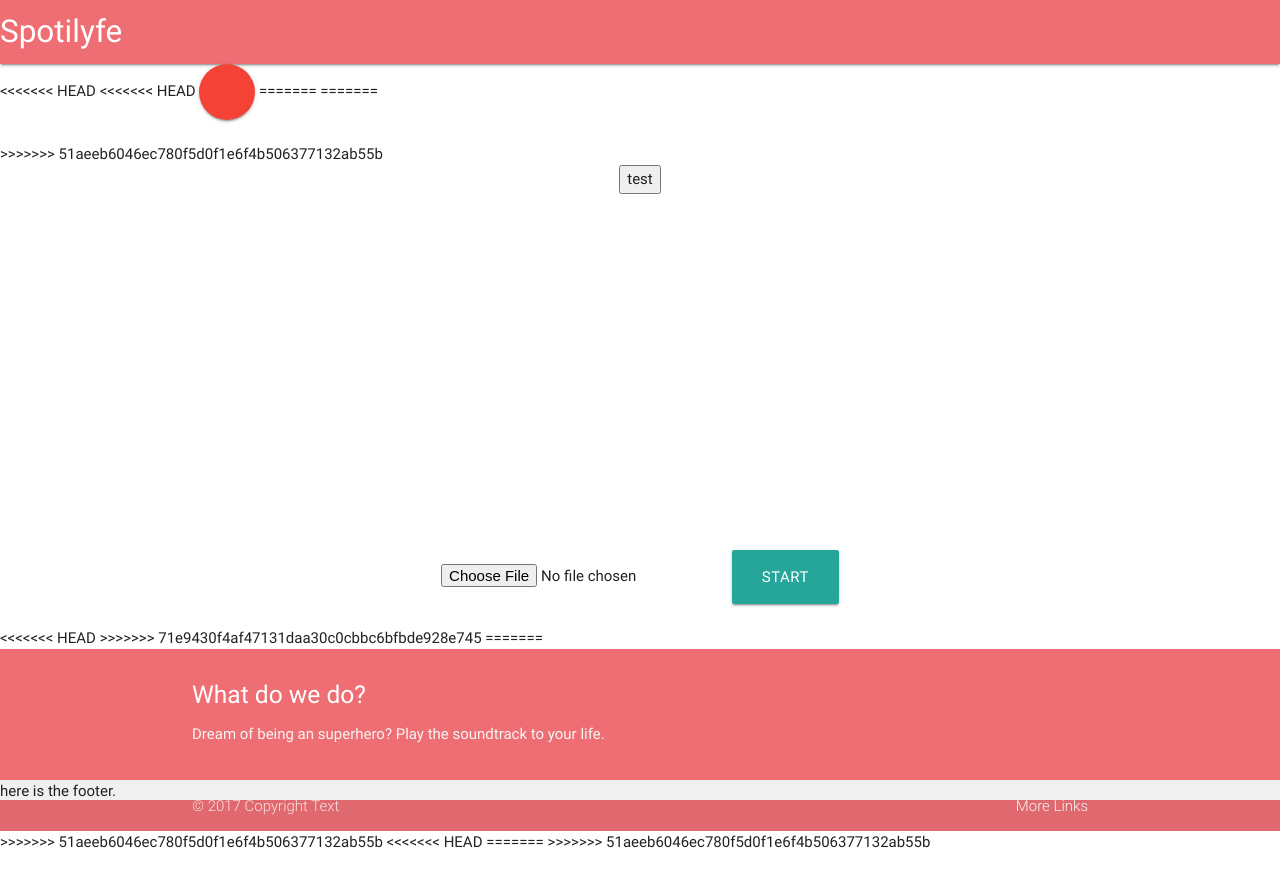
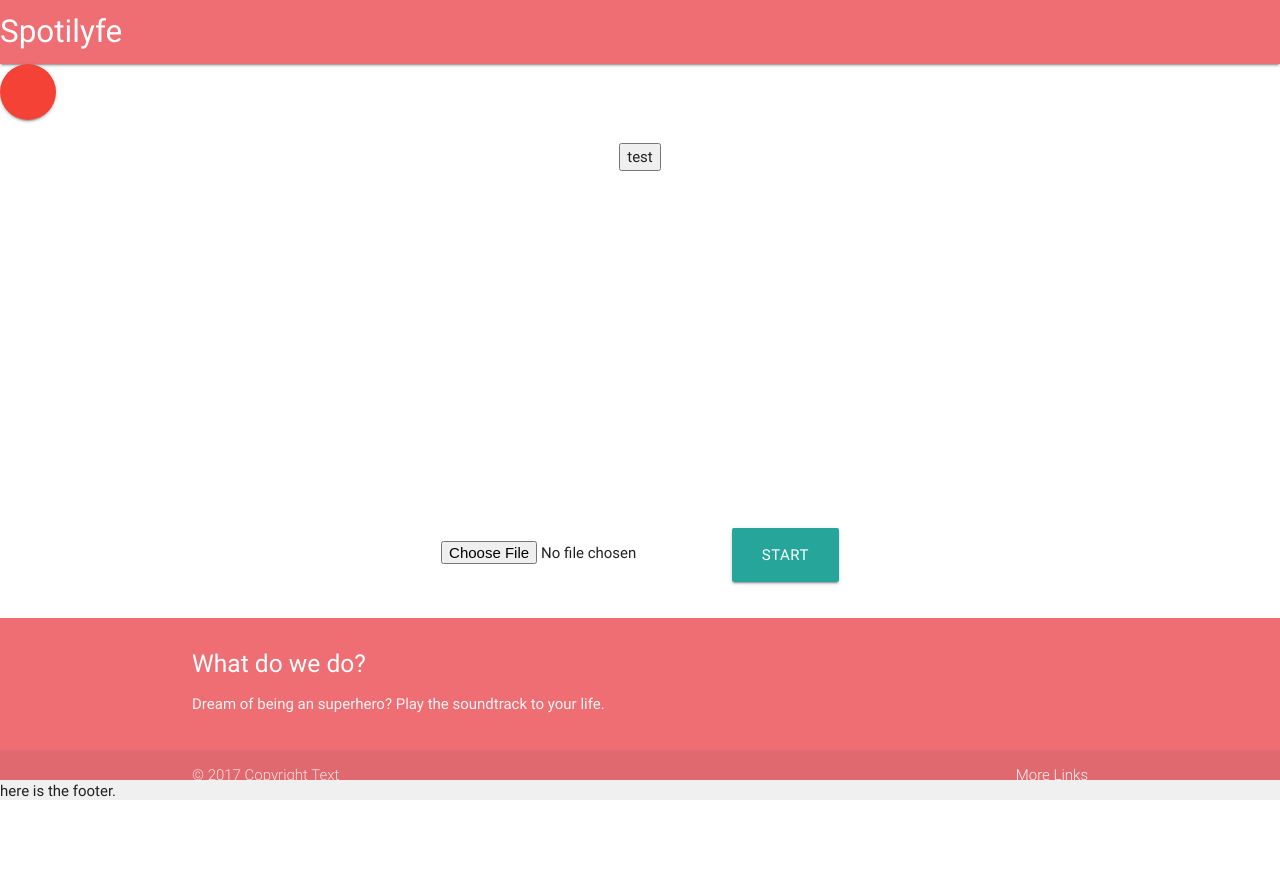
Before and after one commit to SpotiLyfe/SpotiLyfe.github.io, a website: page index.html in a window 1280 px wide. After the commit the page ends 820 px from the top, so only its background shows below. Drawn offline with nearby package versions, Linux system fonts and the light colour scheme.

Commit message:
new test

```diff
--- a/index.html
+++ b/index.html
@@ -27,15 +27,12 @@
             </ul>
         </div>
     </nav>
-<<<<<<< HEAD
-<<<<<<< HEAD
+
      <a class="btn-floating btn-large waves-effect waves-light red"><i class="material-icons">hi</i></a>
 
     <div class="footer">here is the footer.</div>
 
-=======
 
-=======
     </header>
     <br/>
 
@@ -43,7 +40,6 @@
     <main>
 
 
->>>>>>> 51aeeb6046ec780f5d0f1e6f4b506377132ab55b
     <center>
         <button id="test">
             <span>test</span>
@@ -56,9 +52,7 @@
 
     </main>
 
-<<<<<<< HEAD
->>>>>>> 71e9430f4af47131daa30c0cbbc6bfbde928e745
-=======
+
     <!-- Footer -->
     <footer class="page-footer">
         <div class="container">
@@ -77,9 +71,6 @@
         </div>
     </footer>
 
-
-
->>>>>>> 51aeeb6046ec780f5d0f1e6f4b506377132ab55b
     <!-- JQuery -->
     <script type="text/javascript" src="https://code.jquery.com/jquery-3.2.1.min.js"></script>
     <!-- Compiled and minified JavaScript -->
@@ -88,8 +79,4 @@
     <script src="upload.js"></script>
     <script src="index.js"></script>
 </body>
-<<<<<<< HEAD
-=======
-
->>>>>>> 51aeeb6046ec780f5d0f1e6f4b506377132ab55b
 </html>
```
